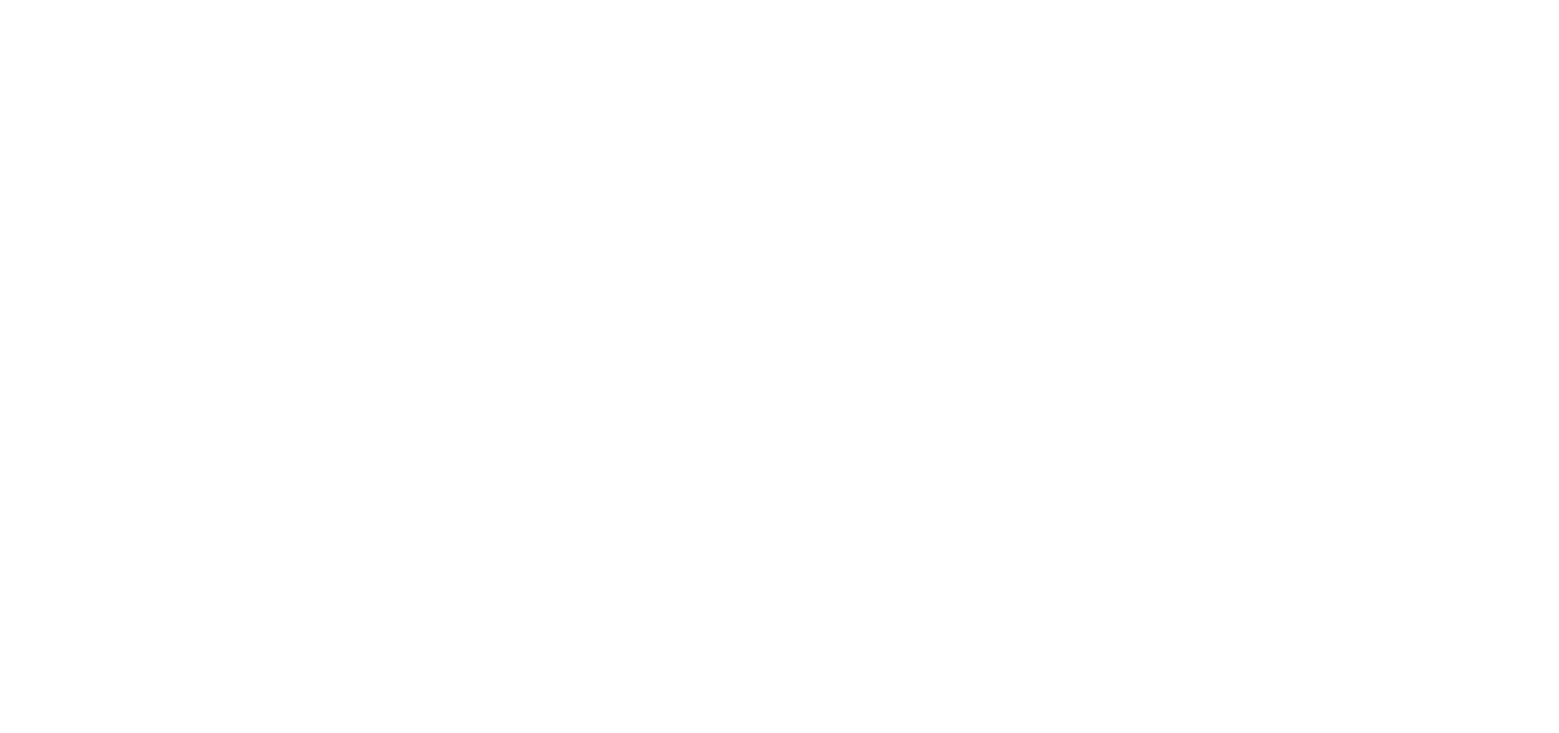
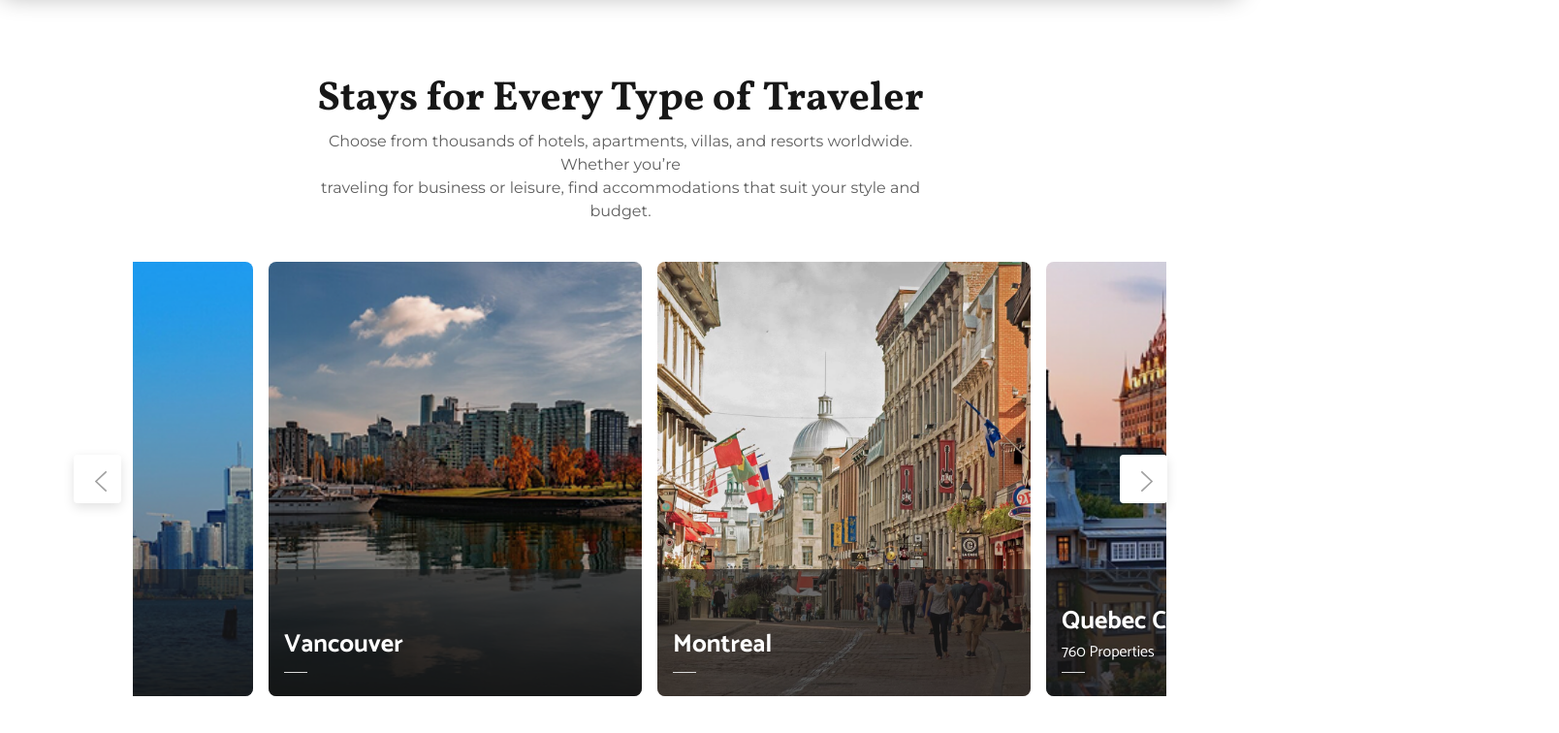
Before and after one commit to DeveloperTWH/amzioo-frontend, a Next.js app: page /flight/landing in a window 1280 px wide. Shown: the part 1120-1876 px from the top of the page at 97% size, 1608 px wide, since content can reach past the window. Before the commit the page ends 1111 px from the top, so only its background shows below. Built offline with nearby package versions, Linux system fonts and the light colour scheme.

Commit message:
special offer in flight page

```diff
--- /dev/null
+++ b/app/componenents/flight/topDestination.tsx
@@ -0,0 +1,143 @@
+"use client";
+
+import { useRef } from "react";
+import Image from "next/image";
+
+type PropertyItem = {
+  title: string;
+  count: string;
+  img: string;
+};
+
+const data: PropertyItem[] = [
+  {
+    title: "Toronto",
+    count: "",
+    img: "/toronto.png",
+  },
+  {
+    title: "Vancouver",
+    count: "",
+     img: "/vancouver.png",
+  },
+  {
+    title: "Montreal",
+    count: "",
+    img: "/montreal.jpg",
+  },
+  {
+    title: "Quebec City",
+    count: "760 Properties",
+    img: "/QuebecCity.png",
+  },
+];
+
+export function TopDestination() {
+  const scrollRef = useRef<HTMLDivElement | null>(null);
+
+  const scroll = (dir: "left" | "right") => {
+    if (!scrollRef.current) return;
+
+    scrollRef.current.scrollBy({
+      left: dir === "left" ? -300 : 300,
+      behavior: "smooth",
+    });
+  };
+
+  return (
+    <div className="flex items-center flex-col px-4">
+      <p className="font-['Vollkorn'] text-[28px] md:text-[42px] font-bold text-center">
+        Stays for Every Type of Traveler
+      </p>
+
+      <p className="font-['Montserrat'] text-[#5F5F5F] text-center whitespace-pre-line text-sm md:text-base max-w-2xl">
+        {`Choose from thousands of hotels, apartments, villas, and resorts worldwide. Whether you’re
+traveling for business or leisure, find accommodations that suit your style and budget.`}
+      </p>
+
+      {/* Wrapper */}
+      <div className="flex items-center w-full mt-10 gap-3">
+
+        {/* LEFT ARROW (unchanged design) */}
+        <div
+          onClick={() => scroll("left")}
+          className="flex justify-start w-[50px] h-[50px] cursor-pointer ml-15 relative overflow-hidden gap-2.5 px-[22px] py-[17px] rounded bg-white"
+          style={{ boxShadow: "0px 4px 12px 0 rgba(0,0,0,0.12)" }}
+        >
+            <svg
+                width={12}
+                height={21}
+                viewBox="0 0 12 21"
+                fill="none"
+                xmlns="http://www.w3.org/2000/svg"
+                className="flex-grow-0 flex-shrink-0  scale-x-[-1]"
+                preserveAspectRatio="xMidYMid meet"
+            >
+                <path
+                fillRule="evenodd"
+                clipRule="evenodd"
+                d="M0.251754 0.237262C0.171951 0.312281 0.108638 0.4014 0.0654373 0.499516C0.0222368 0.597631 0 0.702814 0 0.809041C0 0.915268 0.0222368 1.02045 0.0654373 1.11857C0.108638 1.21668 0.171951 1.3058 0.251754 1.38082L9.92985 10.5002L0.251754 19.6196C0.0908461 19.7712 0.000450134 19.9769 0.000450134 20.1914C0.000450134 20.4058 0.0908461 20.6115 0.251754 20.7632C0.412662 20.9148 0.630898 21 0.858456 21C1.08601 21 1.30425 20.9148 1.46516 20.7632L11.7482 11.072C11.828 10.997 11.8914 10.9079 11.9346 10.8097C11.9778 10.7116 12 10.6064 12 10.5002C12 10.394 11.9778 10.2888 11.9346 10.1907C11.8914 10.0926 11.828 10.0035 11.7482 9.92843L1.46516 0.237262C1.38556 0.162054 1.29099 0.102384 1.18689 0.0616703C1.08278 0.0209569 0.97117 0 0.858456 0C0.745741 0 0.634133 0.0209569 0.530025 0.0616703C0.425918 0.102384 0.331355 0.162054 0.251754 0.237262Z"
+                fill="#A2A2A2"
+                />
+            </svg>
+        </div>
+
+        {/* SCROLL AREA */}
+        <div
+          ref={scrollRef}
+          className="flex justify-center gap-4 overflow-x-auto scroll-smooth w-full no-scrollbar"
+        >
+          {data.map((item, i) => (
+            <Card key={i} item={item} />
+          ))}
+        </div>
+
+        {/* RIGHT ARROW (unchanged design) */}
+        <div
+          onClick={() => scroll("right")}
+          className="flex justify-start w-[50px] h-[50px] cursor-pointer right-15 relative overflow-hidden gap-2.5 px-[22px] py-[17px] rounded bg-white"
+          style={{ boxShadow: "0px 4px 12px 0 rgba(0,0,0,0.12)" }}
+        >
+            <svg
+                width={12}
+                height={21}
+                viewBox="0 0 12 21"
+                fill="none"
+                xmlns="http://www.w3.org/2000/svg"
+                className="flex-grow-0 flex-shrink-0 "
+                preserveAspectRatio="xMidYMid meet"
+            >
+                <path
+                fillRule="evenodd"
+                clipRule="evenodd"
+                d="M0.251754 0.237262C0.171951 0.312281 0.108638 0.4014 0.0654373 0.499516C0.0222368 0.597631 0 0.702814 0 0.809041C0 0.915268 0.0222368 1.02045 0.0654373 1.11857C0.108638 1.21668 0.171951 1.3058 0.251754 1.38082L9.92985 10.5002L0.251754 19.6196C0.0908461 19.7712 0.000450134 19.9769 0.000450134 20.1914C0.000450134 20.4058 0.0908461 20.6115 0.251754 20.7632C0.412662 20.9148 0.630898 21 0.858456 21C1.08601 21 1.30425 20.9148 1.46516 20.7632L11.7482 11.072C11.828 10.997 11.8914 10.9079 11.9346 10.8097C11.9778 10.7116 12 10.6064 12 10.5002C12 10.394 11.9778 10.2888 11.9346 10.1907C11.8914 10.0926 11.828 10.0035 11.7482 9.92843L1.46516 0.237262C1.38556 0.162054 1.29099 0.102384 1.18689 0.0616703C1.08278 0.0209569 0.97117 0 0.858456 0C0.745741 0 0.634133 0.0209569 0.530025 0.0616703C0.425918 0.102384 0.331355 0.162054 0.251754 0.237262Z"
+                fill="#A2A2A2"
+                />
+            </svg>
+        </div>
+      </div>
+    </div>
+  );
+}
+
+const Card = ({ item }: { item: PropertyItem }) => {
+  return (
+    <div className="flex-shrink-0 w-[260px] sm:w-[300px] md:w-[340px] lg:w-[385px] h-[380px] md:h-[448px] relative rounded-lg overflow-hidden">
+
+      <Image
+        alt={item.title}
+        src={item.img}
+        fill
+        className="object-cover"
+      />
+
+      <div className="absolute bottom-0 w-full h-[120px] md:h-[131px] bg-[#1f1f1f]/[0.63]" />
+
+      <div className="absolute left-4 bottom-6 text-white">
+        <p className="text-lg md:text-[26px] font-bold">{item.title}</p>
+        <p className="text-sm md:text-base">{item.count}</p>
+        <div className="w-6 h-px bg-[#d9d9d9] mt-2" />
+      </div>
+    </div>
+  );
+};
--- a/app/flight/landing/page.tsx
+++ b/app/flight/landing/page.tsx
@@ -1,5 +1,7 @@
 import { HeaderBar } from "@/app/componenents/header/header"
 import { FlightSearchPanel} from "@/app/componenents/flight/searchPanel"
+import { TopDestination } from "@/app/componenents/flight/topDestination"
+import { SpecialOffer } from "@/app/componenents/home/specialoffer"
 
 export default function FlightLandingPage() {
   return (
@@ -19,6 +21,14 @@
       </div>
       </div>
 
+      <div className="mt-20">
+        <TopDestination/>
+      </div>
+
+      <div className="mt-20">
+        <SpecialOffer/>
+      </div>
+
     </div>
   )
 }
```
